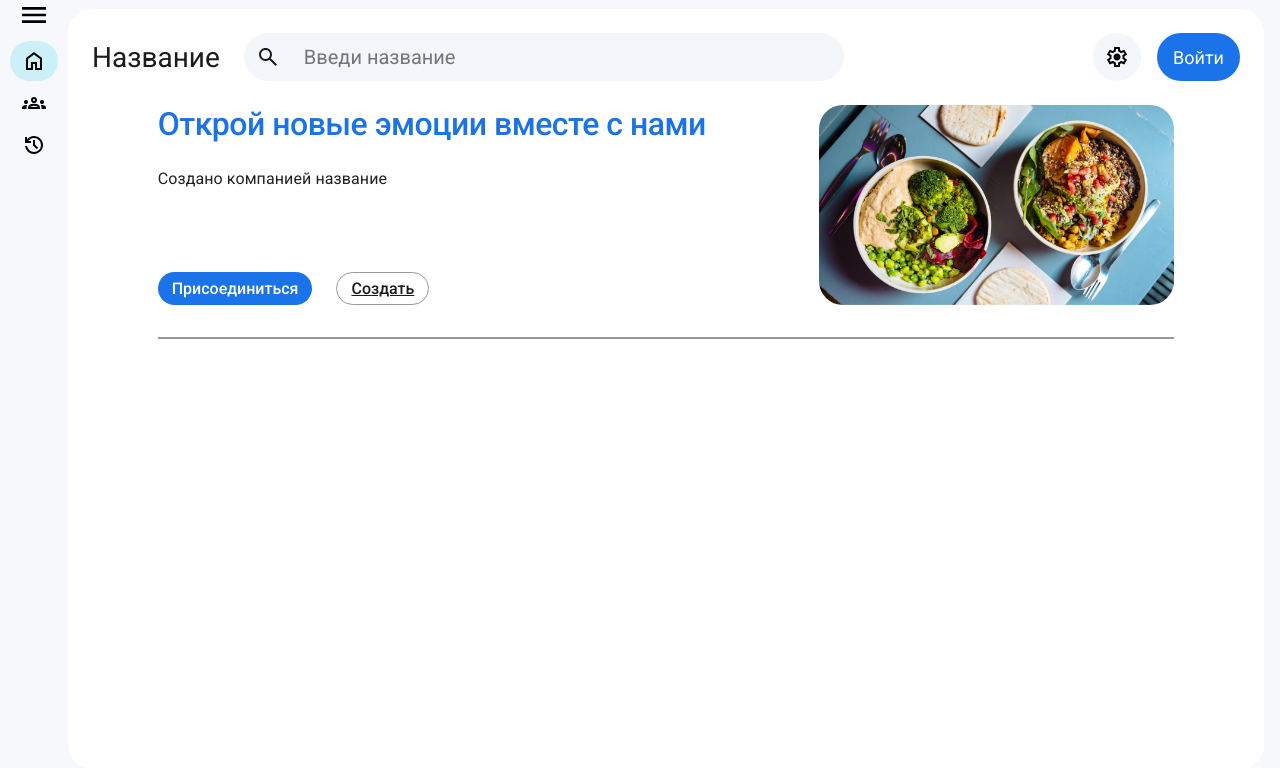
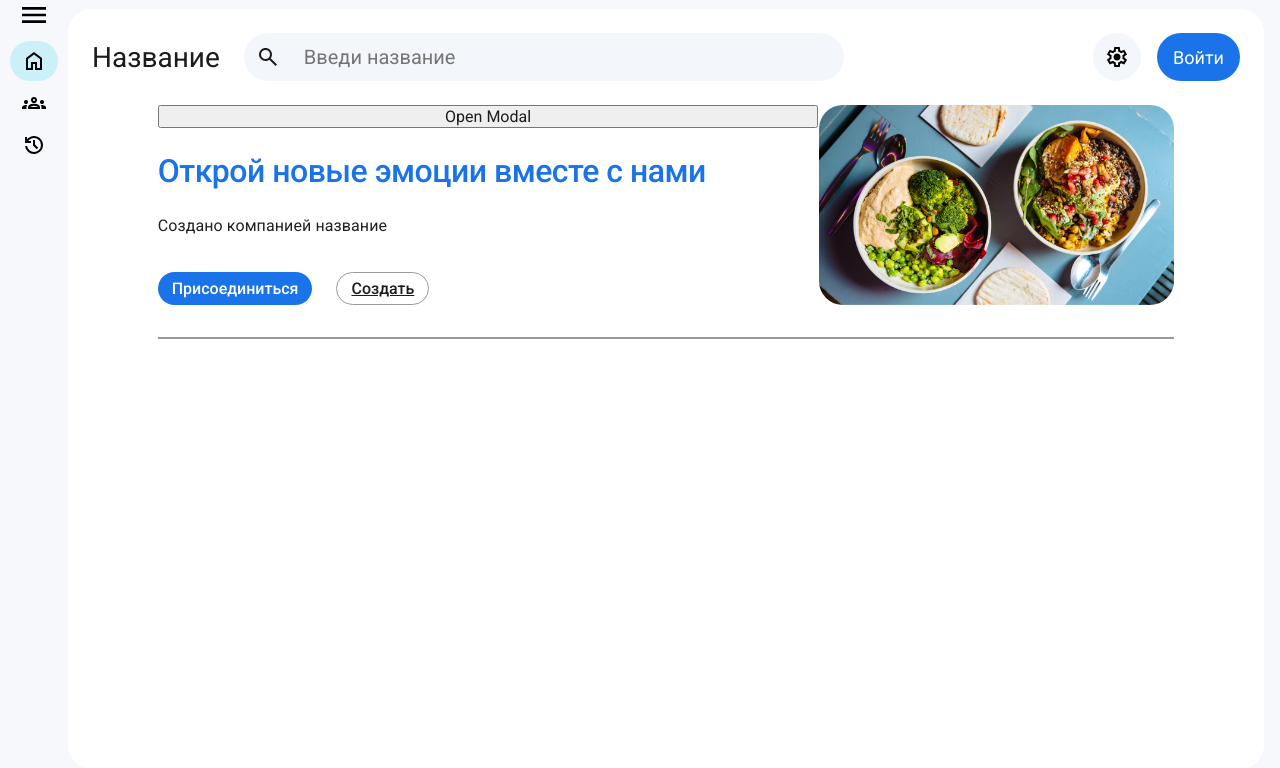
Before and after one commit to lakla8/meetup_beta, a Django app: page / in a window 1280 px wide. Shown: the part 15-783 px from the top of the page. Run offline with Django 4.2, Linux system fonts and the light colour scheme.

Commit message:
Feat: add modal dialog template

```diff
--- /dev/null
+++ b/django/main/static/js/modal_dialog.js
@@ -0,0 +1,14 @@
+function openModal() {
+  document.getElementById("myModal").style.display = "block";
+}
+
+function closeModal() {
+  document.getElementById("myModal").style.display = "none";
+}
+
+window.onclick = function(event) {
+  var modal = document.getElementById('myModal');
+  if (event.target == modal) {
+    modal.style.display = "none";
+  }
+}
--- a/django/main/templates/index.html
+++ b/django/main/templates/index.html
@@ -11,6 +11,7 @@
 
 {% block content %}
     {% include "nav.html" %}
+    {% include 'modal_dialog.html' %}
     <main>
         <div class="page__content">
             {% include "header.html" %}
@@ -19,6 +20,7 @@
                     <div class="page__main">
                         <div class="page__main-module">
                             <div class="page__main-info">
+                                <button onclick="openModal()">Open Modal</button>
                                 <div class="page__main-title">
                                     Открой новые эмоции вместе с нами
                                 </div>
@@ -46,4 +48,5 @@
 
 {% block scripts %}
     <script src="{% static 'js/account_menu.js' %}"></script>
+    <script src="{% static  'js/modal_dialog.js' %}"></script>
 {% endblock %}
--- /dev/null
+++ b/django/main/templates/modal_dialog.html
@@ -0,0 +1,20 @@
+{% extends 'base_generic.html' %}
+
+{% block styles %}
+    {% load static %}
+    <link rel="stylesheet" href="{% static  'css/modal_dialog.css' %}"/>
+{% endblock %}
+
+{% block content %}
+<div id="myModal" class="modal">
+  <div class="modal-content">
+    <span class="close">&times;</span>
+    <p>Окошко, не похожее на лукошко</p>
+  </div>
+</div>
+{% endblock %}
+
+{% block scripts %}
+    {% load static %}
+    <script src="{% static  'js/modal_dialog.js' %}"></script>
+{% endblock %}
```
Also changed, not shown: django/main/static/css/modal_dialog.css (added, +34 -0 lines).
